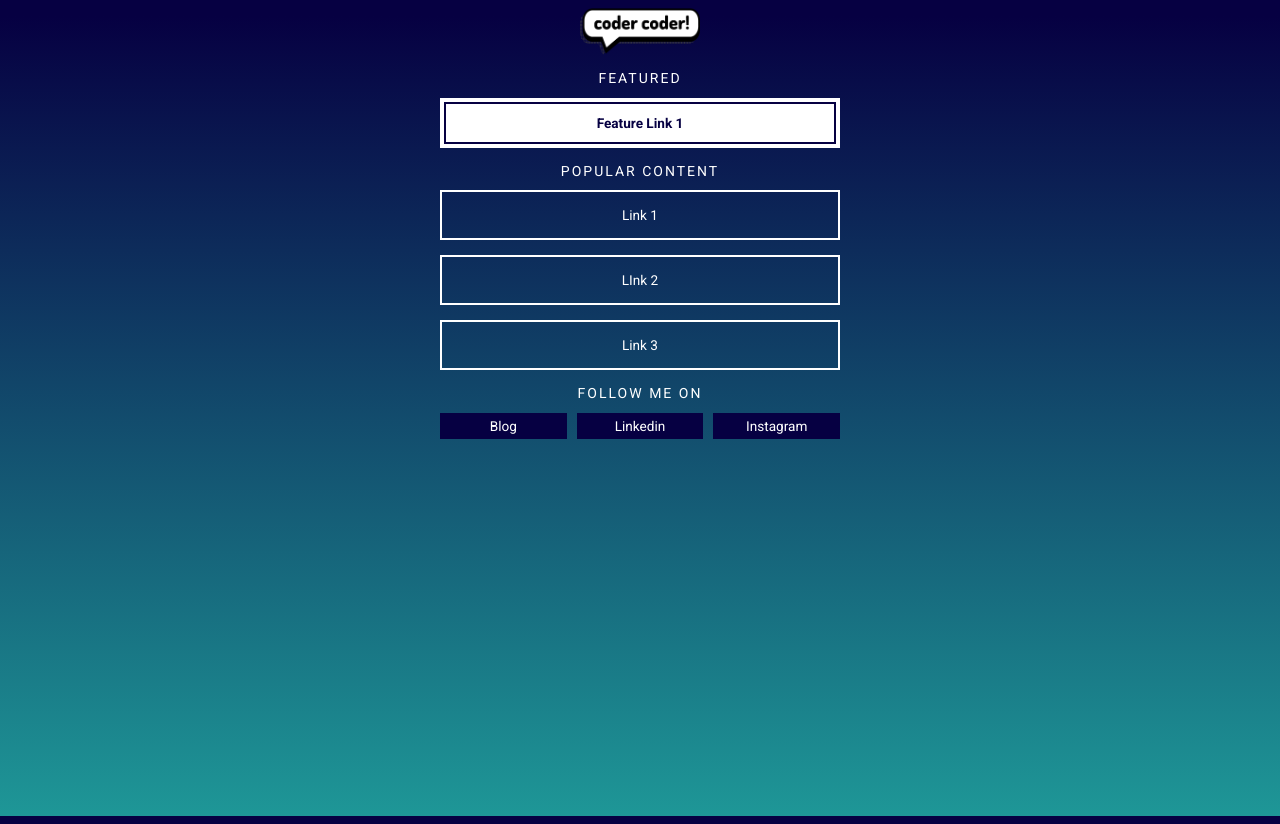
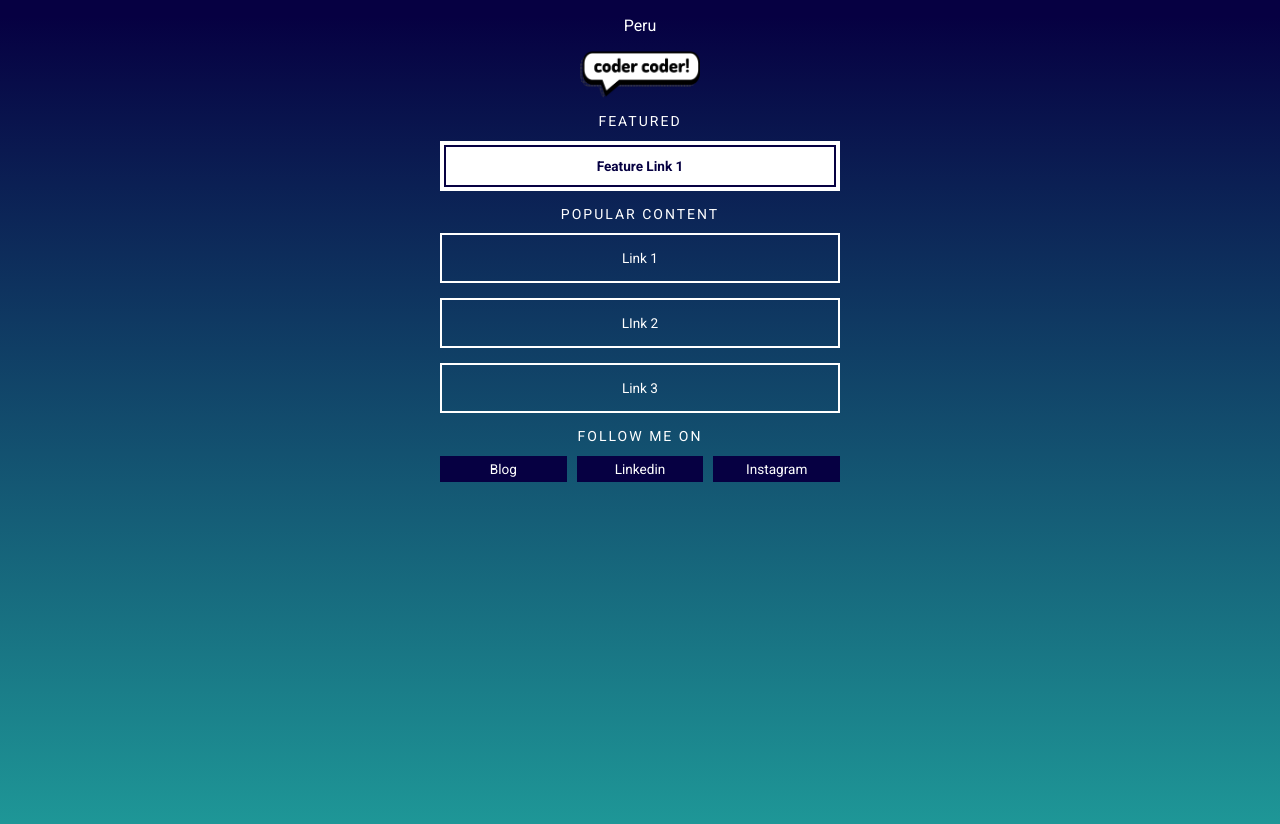
Before and after one commit to eduardodangelo/linktree, a plain HTML site: page index.html in a window 1280 px wide. Drawn offline with Linux system fonts and the light colour scheme.

Commit message:
Update index.html

```diff
--- a/index.html
+++ b/index.html
@@ -9,7 +9,7 @@
 </head>
 <body>
 
-
+<p>Peru</p>
 
 <!-- Logo -->
 <img class="logo" src="logo.png" alt="Logo">
```
